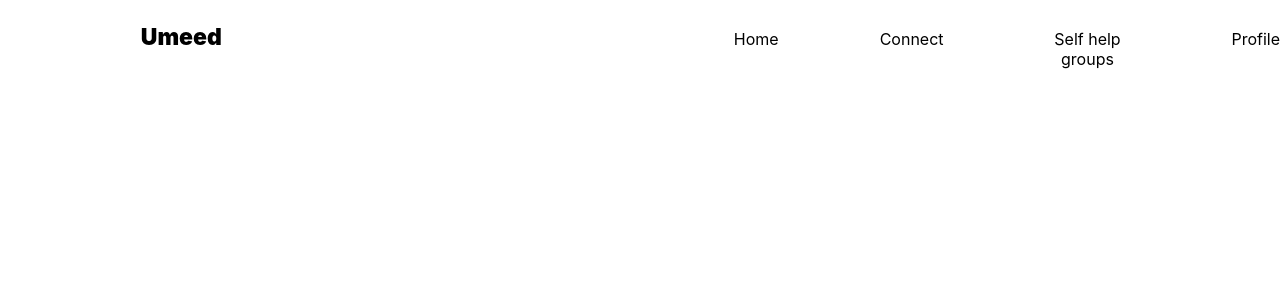
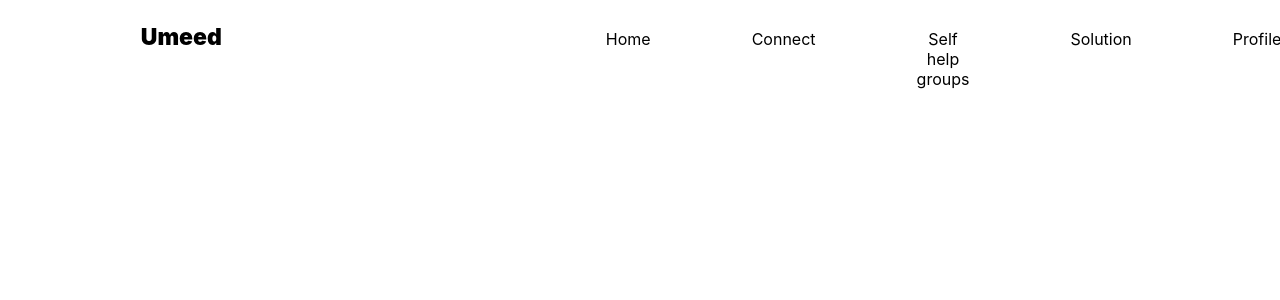
Before and after one commit to BhaveshAnandpara/Umeed, a React (Create React App) app in the folder Umeed/: page / in a window 1280 px wide. Shown: the top 300 px of the page. Built offline with nearby package versions, Linux system fonts and the light colour scheme.

Commit message:
SearchBar_Created_Css_remain

```diff
--- a/Umeed/src/Components/Header/Header.css
+++ b/Umeed/src/Components/Header/Header.css
@@ -21,7 +21,7 @@
 }
 .HeaderComponents{
     display: flex;
-    padding-left: 40%;
+    padding-left: 30%;
 
 
 }
@@ -35,5 +35,7 @@
 }
 .Headerprofilepic{
     padding-left: 101px
-
 }
+.HeaderSolution{
+        padding-left: 101px;
+}
--- a/Umeed/src/Components/Header/Header.jsx
+++ b/Umeed/src/Components/Header/Header.jsx
@@ -17,6 +17,10 @@ export default function Header() {
                 <a className='Header_anchor' href=''><p>Self help groups</p></a>
 
                 </div>
+                <div className="HeaderSolution">
+                <a className='Header_anchor' href=''><p>Solution</p></a>
+
+                </div>
                 <div className="Headerprofilepic">
                     <p>Profile</p>
 
```
Also changed, not shown: Umeed/src/Components/SearchBar/SearchBar.jsx (+28 -0 lines), Umeed/src/Pages/Problem/Problem.jsx (+11 -0 lines).
